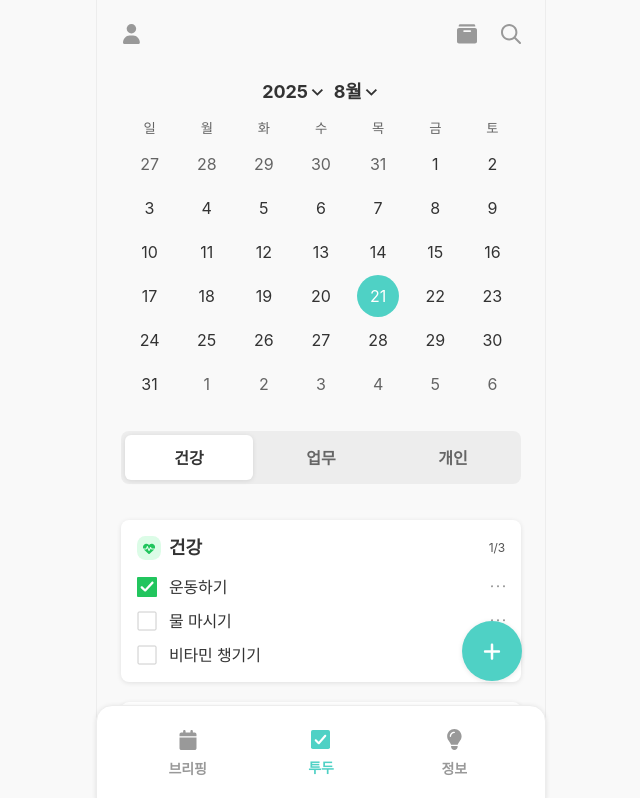
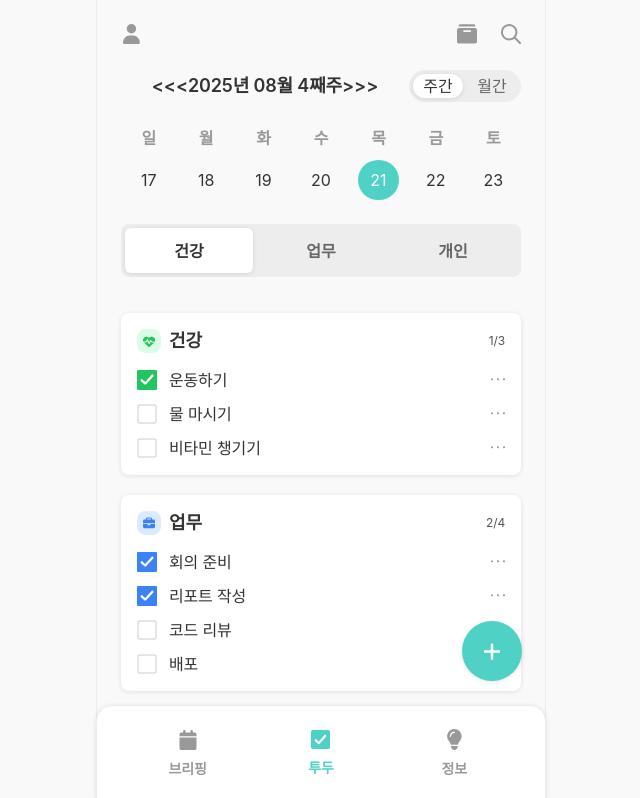
Before and after one commit to WomanTech2025-MoWo/MoWo_FE, a React (Create React App) app: page /todos in a window 1280 px wide. Shown: the top 798 px of the page, without its empty margins (319-959 px from the left). Built offline with nearby package versions, Linux system fonts and the light colour scheme; a web font is replaced by a local one.

Commit message:
♻️[Refactor] Calendar 컴포넌트 기반 react-day-picker → dayjs로 교체 및 달력 구현

```diff
--- a/src/components/common/Calendar.tsx
+++ b/src/components/common/Calendar.tsx
@@ -1,66 +1,202 @@
-import React, { useRef, useEffect, useState } from 'react';
+import React, { useEffect, useState } from 'react';
 import styled from 'styled-components';
-import { DayPicker } from 'react-day-picker';
-import { ko } from 'react-day-picker/locale';
-import 'react-day-picker/dist/style.css';
+import dayjs from 'dayjs';
+import 'dayjs/locale/ko';
+import weekOfYear from 'dayjs/plugin/weekOfYear';
+
+dayjs.locale('ko');
+dayjs.extend(weekOfYear);
 
 type CalendarProps = {
   selected?: Date;
-  onSelect?: (date?: Date) => void;
+  onSelect?: (date: Date) => void;
+  viewMode?: 'week' | 'month';
+  fixedMonthView?: boolean;
 };
 
 const CalendarWrap = styled.div`
   width: 100%;
-
-  .rdp-months {
-    width: 100%;
-    max-width: none;
-  }
-
-  .rdp-month {
-    flex: 1 1 300px;
-    display: flex;
-    flex-direction: column;
-  }
-
-  .rdp-month_caption {
-    justify-content: center;
-  }
-
-  .rdp-chevron {
-    fill: var(--color-gray-900);
-  }
-
-  .rdp-today:not(.rdp-outside) {
-    color: var(--color-text-on-color);
-
-    button {
-      background-color: var(--color-main-primary);
-    }
-  }
-
-  .rdp-selected .rdp-day_button {
-    border-color: var(--color-main-primary);
-  }
-
-  .rdp-day_button {
-    margin: 0 auto;
-  }
 `;
 
-const Calendar = ({ selected, onSelect }: CalendarProps) => {
+const CalendarHeader = styled.div`
+  display: flex;
+  justify-content: space-between;
+  align-items: center;
+  margin: var(--size-gap-md) 0;
+`;
+
+const CalendarGrid = styled.div`
+  display: grid;
+  grid-template-columns: repeat(7, 1fr);
+  gap: 2px;
+  text-align: center;
+`;
+
+const DateTileWrap = styled.div`
+  text-align: center;
+`;
+
+const DateTile = styled.button<{ $isCurrentMonth?: boolean; $isSelected?: boolean }>`
+  padding: var(--size-gap-sm);
+  min-width: var(--size-height-sm);
+  border-radius: 50%;
+  background-color: ${({ $isSelected }) => ($isSelected ? 'var(--color-main-primary)' : 'transparent')};
+  color: ${({ $isCurrentMonth, $isSelected }) =>
+    $isSelected ? 'var(--color-text-on-color)' : $isCurrentMonth ? 'var(--color-text-default)' : 'var(--color-text-gray-200)'};
+`;
+
+const SwipeBtnWrapper = styled.div`
+  background-color: var(--color-background-gray-default);
+  padding: var(--size-gap-xxs);
+  height: var(--size-height-xxs);
+  border-radius: var(--size-height-xxs);
+  display: flex;
+  gap: var(--size-gap-xxs);
+`;
+
+const SwipeBtn = styled.button<{ $selected: boolean }>`
+  width: 50px;
+  height: calc(var(--size-height-xxs) - (var(--size-gap-xxs) * 2));
+  border-radius: calc(var(--size-height-xxs) - (var(--size-gap-xxs) * 2));
+  background-color: ${({ $selected }) => ($selected ? 'var(--color-background-white)' : 'transparent')};
+  color: ${({ $selected }) => ($selected ? 'var(--color-text-default)' : 'var(--color-text-gray-400)')};
+  box-shadow: ${({ $selected }) => ($selected ? 'var(--box-shadow-default)' : 'none')};
+`;
+
+const CalendarTitleWrap = styled.div`
+  font-size: var(--font-size-lg);
+  font-weight: var(--font-weight-semi-bold);
+  display: flex;
+  align-items: center;
+  justify-content: center;
+  width: 100%;
+`;
+
+const CalendarTitle = styled.h3`
+  padding: var();
+`;
+
+const DayOfWeekText = styled.p`
+  color: var(--color-text-gray-300);
+  font-weight: var(--font-weight-semi-bold);
+  padding: var(--size-gap-sm) 0;
+`;
+
+const Calendar = ({ selected, onSelect, viewMode = 'month', fixedMonthView }: CalendarProps) => {
+  const today = dayjs();
+  const effectiveSelected = selected ? dayjs(selected) : today;
+
+  const [current, setCurrent] = useState(dayjs(selected || new Date()));
+  const [mode, setMode] = useState<'week' | 'month'>(viewMode);
+
+  // 외부 selected 변화 동기화
+  useEffect(() => {
+    if (selected) setCurrent(dayjs(selected));
+  }, [selected]);
+
+  // 외부 viewMode 또는 fixedMonthView 적용
+  useEffect(() => {
+    if (viewMode) setMode(viewMode);
+  }, [viewMode]);
+
+  useEffect(() => {
+    if (fixedMonthView) setMode('month');
+  }, [fixedMonthView]);
+
+  // 이동 버튼
+  const handlePrev = () => {
+    if (mode === 'week') setCurrent(current.subtract(1, 'week'));
+    else setCurrent(current.subtract(1, 'month'));
+  };
+  const handleNext = () => {
+    if (mode === 'week') setCurrent(current.add(1, 'week'));
+    else setCurrent(current.add(1, 'month'));
+  };
+  const handlePrevDouble = () => {
+    if (mode === 'week') setCurrent(current.subtract(1, 'month'));
+    else setCurrent(current.subtract(1, 'year'));
+  };
+  const handleNextDouble = () => {
+    if (mode === 'week') setCurrent(current.add(1, 'month'));
+    else setCurrent(current.add(1, 'year'));
+  };
+
+  const handleSelect = (date: dayjs.Dayjs) => {
+    setCurrent(date);
+    onSelect?.(date.toDate());
+  };
+
+  // 날짜 계산
+  const getDates = () => {
+    if (mode === 'month' || fixedMonthView) {
+      const start = current.startOf('month').startOf('week');
+      const end = current.endOf('month').endOf('week');
+      const dates = [];
+      let d = start;
+      while (d.isBefore(end) || d.isSame(end, 'day')) {
+        dates.push(d);
+        d = d.add(1, 'day');
+      }
+      return dates;
+    } else {
+      const start = current.startOf('week');
+      const end = current.endOf('week');
+      const dates = [];
+      let d = start;
+      while (d.isBefore(end) || d.isSame(end, 'day')) {
+        dates.push(d);
+        d = d.add(1, 'day');
+      }
+      return dates;
+    }
+  };
+
+  const monthWeekNumber = (date: dayjs.Dayjs) => {
+    const startOfMonth = date.startOf('month').startOf('week');
+    const diffDays = date.startOf('day').diff(startOfMonth, 'day');
+    return Math.floor(diffDays / 7) + 1;
+  };
+
+  const dates = getDates();
+  const title =
+    mode === 'month' || fixedMonthView ? current.format('YYYY년 MM월') : `${current.format('YYYY년 MM월')} ${monthWeekNumber(current)}째주`;
+
   return (
     <CalendarWrap>
-      <DayPicker
-        locale={ko}
-        animate
-        mode="single"
-        selected={selected}
-        onSelect={onSelect}
-        showOutsideDays
-        captionLayout="dropdown"
-        hideNavigation={true}
-      />
+      <CalendarHeader>
+        <CalendarTitleWrap>
+          <button onClick={handlePrevDouble}>{'<<'}</button>
+          <button onClick={handlePrev}>{'<'}</button>
+          <CalendarTitle>{title}</CalendarTitle>
+          <button onClick={handleNext}>{'>'}</button>
+          <button onClick={handleNextDouble}>{'>>'}</button>
+        </CalendarTitleWrap>
+        {!fixedMonthView && (
+          <SwipeBtnWrapper>
+            <SwipeBtn type="button" onClick={() => setMode('week')} $selected={mode === 'week'}>
+              주간
+            </SwipeBtn>
+            <SwipeBtn type="button" onClick={() => setMode('month')} $selected={mode === 'month'}>
+              월간
+            </SwipeBtn>
+          </SwipeBtnWrapper>
+        )}
+      </CalendarHeader>
+      <CalendarGrid>
+        {['일', '월', '화', '수', '목', '금', '토'].map((d) => (
+          <DayOfWeekText key={d}>{d}</DayOfWeekText>
+        ))}
+        {dates.map((d) => (
+          <DateTileWrap key={d.toString()}>
+            <DateTile
+              $isCurrentMonth={d.month() === current.month()}
+              $isSelected={d.isSame(effectiveSelected, 'day')}
+              onClick={() => handleSelect(d)}>
+              {d.date()}
+            </DateTile>
+          </DateTileWrap>
+        ))}
+      </CalendarGrid>
     </CalendarWrap>
   );
 };
--- a/src/pages/auth/components/OnboardingStep2Form.tsx
+++ b/src/pages/auth/components/OnboardingStep2Form.tsx
@@ -6,6 +6,7 @@ import SelectableInput from '../../../components/inputs/SelectableInput';
 import { StyledLegend } from './OnboardingStep1Form';
 import CircleBadge from '../../../components/common/CircleBadge';
 import Calendar from '../../../components/common/Calendar';
+import dayjs from 'dayjs';
 
 const CalendarWrapper = styled.div`
   grid-column: span 2;
@@ -27,7 +28,11 @@ const OnboardingStep2Form = ({ className, where }: BaseProps) => {
             <CircleBadge value={3} label="출산예정일을 선택해주세요" />
           </StyledLegend>
           <CalendarWrapper>
-            <Calendar />
+            <Calendar
+              fixedMonthView={true}
+              selected={duedate ? new Date(duedate) : undefined}
+              onSelect={(date) => setDuedate(dayjs(date).format('YYYY-MM-DD'))}
+            />
           </CalendarWrapper>
         </OnboardingFieldset>
       ) : (
--- a/src/pages/todos/TodosPage.tsx
+++ b/src/pages/todos/TodosPage.tsx
@@ -34,16 +34,19 @@ const AddTodoBtn = styled.button`
 
 const CalendarWrapper = styled.div`
   margin: var(--size-gap-xl) 0;
+  position: relative;
 `;
 
 const TodosPage = () => {
   const [isAddSheetOpen, setIsAddSheetOpen] = useState(false);
+  const [selectedDate, setSelectedDate] = useState<Date>(new Date());
+  const [viewMode, setViewMode] = useState<'week' | 'month'>('week');
 
   return (
     <TodoWrap bgColor="gray-light">
       <TodoHeader />
       <CalendarWrapper>
-        <Calendar />
+        <Calendar selected={selectedDate} onSelect={setSelectedDate} viewMode={viewMode} />
       </CalendarWrapper>
       <div>
         <TodoList />
--- a/src/pages/todos/components/TodoDatePicker.tsx
+++ b/src/pages/todos/components/TodoDatePicker.tsx
@@ -5,8 +5,7 @@ import { BottomSheet } from '../../../components/common/BottomSheet';
 import Grabber from '../../../components/common/Grabber';
 import { PrimaryButton } from '../../../components/buttons/PrimaryButton';
 import Calendar from '../../../components/common/Calendar';
-import { format, isSameDay } from 'date-fns';
-import { ko } from 'date-fns/locale';
+import dayjs from 'dayjs';
 
 type TodoDatePickerProps = BackdropProps & {
   onConfirm: (date?: Date) => void;
@@ -57,18 +56,18 @@ const TodoDatePicker = ({ onClick, onConfirm }: TodoDatePickerProps) => {
       <TodoDateWrap>
         <Grabber />
         <DateBtnWrapper>
-          <DateBtn type="button" onClick={() => quickSelect(today)} $selected={selected ? isSameDay(selected, today) : false}>
-            오늘({format(today, 'd일', { locale: ko })})
+          <DateBtn type="button" onClick={() => quickSelect(today)} $selected={selected ? dayjs(selected).isSame(today, 'day') : false}>
+            오늘({dayjs(today).format('D일')})
           </DateBtn>
-          <DateBtn type="button" onClick={() => quickSelect(tomorrow)} $selected={selected ? isSameDay(selected, tomorrow) : false}>
-            내일({format(tomorrow, 'd일', { locale: ko })})
+          <DateBtn type="button" onClick={() => quickSelect(tomorrow)} $selected={selected ? dayjs(selected).isSame(tomorrow, 'day') : false}>
+            내일({dayjs(tomorrow).format('D일')})
           </DateBtn>
-          <DateBtn type="button" onClick={() => quickSelect(nextWeek)} $selected={selected ? isSameDay(selected, nextWeek) : false}>
-            다음주({format(nextWeek, 'd일', { locale: ko })})
+          <DateBtn type="button" onClick={() => quickSelect(nextWeek)} $selected={selected ? dayjs(selected).isSame(nextWeek, 'day') : false}>
+            다음주({dayjs(nextWeek).format('D일')})
           </DateBtn>
         </DateBtnWrapper>
         <ContentsWrapper>
-          <Calendar selected={selected} onSelect={setSelected} />
+          <Calendar selected={selected} onSelect={setSelected} fixedMonthView={true} />
         </ContentsWrapper>
         <ContentsWrapper>
           <PrimaryButton
```
